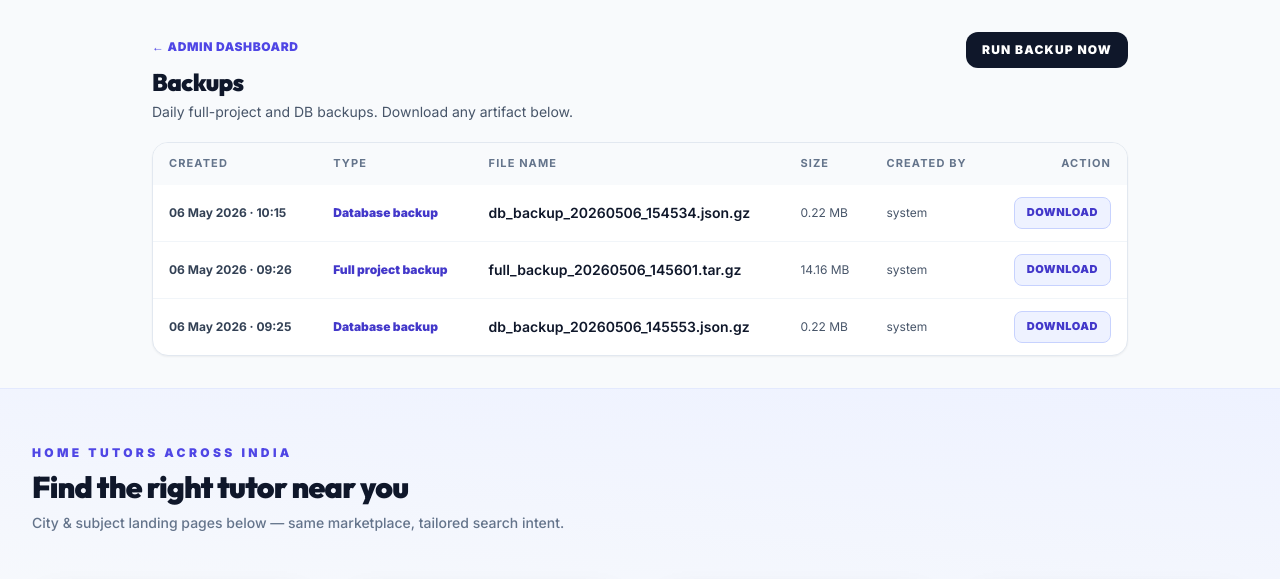
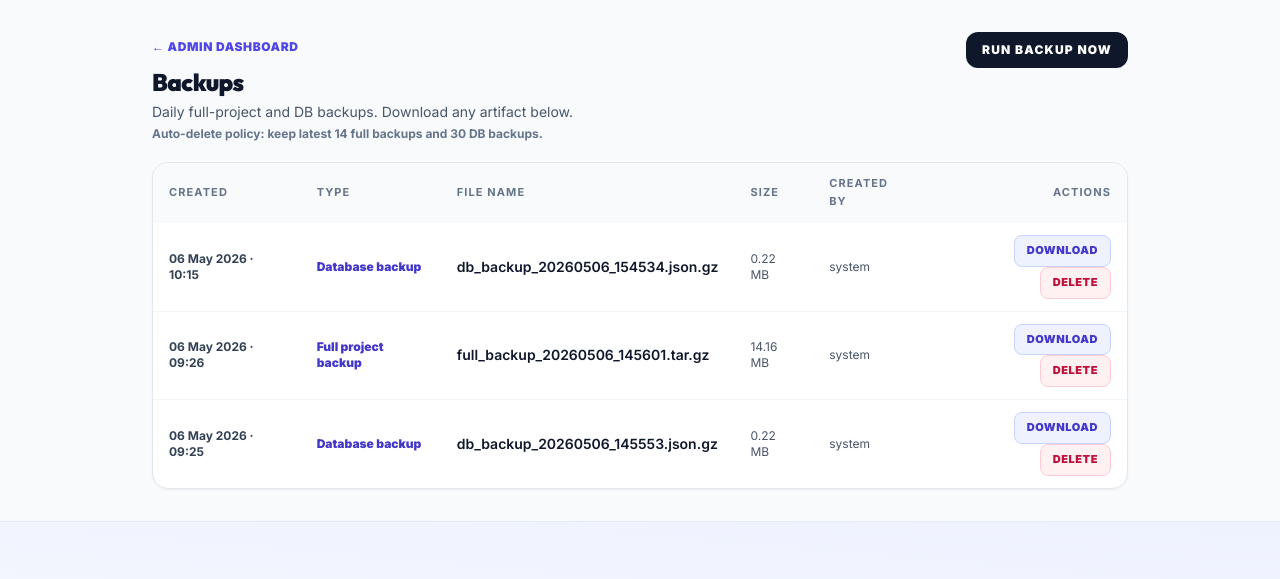
Before and after one commit to kriyespro/sd-rankjee2026, a Django app: page /admin/backups/ in a window 1280 px wide. Shown: the part 65-644 px from the top of the page. Run offline with Django 5.2, Linux system fonts and the light colour scheme; a user stored in the database is signed in; data comes from the database, SQL or seed files in the repository; both versions use the stored data as it was after the commit; parts of the project's set-up code (start-up, migrations or seed data) failed here and were passed over; some libraries are stand-ins or nearby versions.

Commit message:
blog paste-flow + internal linking + backup center retention/delete

```diff
--- a/dashboard/forms.py
+++ b/dashboard/forms.py
@@ -231,7 +231,9 @@ class VipBlogPostForm(_StyledModelForm):
         )
         self.fields["body"].required = False
         self.fields["body"].help_text = (
-            "Optional manual markdown override. Leave blank to auto-build from H1, sections, and links below."
+            "Paste full SEO article draft here (SEO Metadata + content supported). "
+            "System auto-cleans research sections and auto-fills title/slug/meta when possible. "
+            "Leave blank to auto-build from H1, sections, and links below."
         )
         self.fields["body"].widget.attrs.setdefault(
             "placeholder",
--- a/dashboard/urls.py
+++ b/dashboard/urls.py
@@ -12,6 +12,7 @@ urlpatterns = [
     path('backups/', views.backup_center, name='backup_center'),
     path('backups/create/', views.backup_create_now, name='backup_create_now'),
     path('backups/<int:backup_id>/download/', views.backup_download, name='backup_download'),
+    path('backups/<int:backup_id>/delete/', views.backup_delete, name='backup_delete'),
     # Backward-compatible alias for already-open forms/bookmarks.
     path('vip/blog/new/', views.blog_post_create, name='vip_blog_post_create'),
     path('study/', views.dashboard_study, name='study'),
--- a/dashboard/views.py
+++ b/dashboard/views.py
@@ -2,6 +2,7 @@ import logging
 import ipaddress
 import calendar
 
+from django.conf import settings
 from django.shortcuts import render, redirect, get_object_or_404
 from django.contrib import messages
 from django.contrib.auth.decorators import login_required
@@ -43,7 +44,7 @@ try:
     from .models import SeoTarget
 except ImportError:
     SeoTarget = None
-from .backup_utils import create_backups, notify_superusers_for_backups
+from .backup_utils import create_backups, delete_backup_artifact, notify_superusers_for_backups
 from .models import BackupArtifact, StudentDailyClassLog
 try:
     from axes.models import AccessLog
@@ -845,6 +846,8 @@ def backup_center(request):
         {
             "backups": backups,
             "seo_title": "Backups — Admin",
+            "backup_keep_full": getattr(settings, "BACKUP_KEEP_FULL_COUNT", 14),
+            "backup_keep_db": getattr(settings, "BACKUP_KEEP_DB_COUNT", 30),
         },
     )
 
@@ -880,6 +883,21 @@ def backup_download(request, backup_id):
         filename=item.file_name,
         content_type="application/octet-stream",
     )
+
+
+@login_required
+def backup_delete(request, backup_id):
+    if request.method != "POST":
+        return redirect("dashboard:backup_center")
+    if not _staff_only(request):
+        messages.error(request, "Only staff users can delete backups.")
+        return redirect("dashboard:index")
+
+    item = get_object_or_404(BackupArtifact, pk=backup_id)
+    name = item.file_name
+    delete_backup_artifact(item)
+    messages.success(request, f"Deleted backup: {name}")
+    return redirect("dashboard:backup_center")
 
 
 def _superuser_only(request):
--- a/rankjee/settings.py
+++ b/rankjee/settings.py
@@ -345,6 +345,10 @@ LOGIN_REDIRECT_URL = '/admin/'
 LOGOUT_REDIRECT_URL = '/'
 SITE_BASE_URL = os.environ.get('SITE_BASE_URL', 'http://127.0.0.1:8000').rstrip('/')
 SITE_ID = int(os.environ.get('SITE_ID', '1'))
+
+# Backup retention policy (auto-delete older backups after each backup run).
+BACKUP_KEEP_FULL_COUNT = int(os.environ.get("BACKUP_KEEP_FULL_COUNT", "14"))
+BACKUP_KEEP_DB_COUNT = int(os.environ.get("BACKUP_KEEP_DB_COUNT", "30"))
 CANONICAL_HOST = os.environ.get('CANONICAL_HOST', '').strip().lower()
 CANONICAL_HOST_REDIRECT_ENABLED = _env_bool(
     'CANONICAL_HOST_REDIRECT_ENABLED',
--- a/templates/dashboard/backups.jinja
+++ b/templates/dashboard/backups.jinja
@@ -8,6 +8,7 @@
             <a href="{{ url('dashboard:index') }}" class="text-xs font-black uppercase tracking-wider text-indigo-600 hover:underline">← Admin dashboard</a>
             <h1 class="mt-2 text-2xl font-black tracking-tight text-slate-900">Backups</h1>
             <p class="mt-1 text-sm text-slate-600">Daily full-project and DB backups. Download any artifact below.</p>
+            <p class="mt-1 text-xs font-bold text-slate-500">Auto-delete policy: keep latest {{ backup_keep_full }} full backups and {{ backup_keep_db }} DB backups.</p>
         </div>
         <form method="post" action="{{ url('dashboard:backup_create_now') }}">
             <input type="hidden" name="csrfmiddlewaretoken" value="{{ csrf_token }}">
@@ -26,7 +27,7 @@
                     <th class="px-4 py-3">File name</th>
                     <th class="px-4 py-3">Size</th>
                     <th class="px-4 py-3">Created by</th>
-                    <th class="px-4 py-3 text-right">Action</th>
+                    <th class="px-4 py-3 text-right">Actions</th>
                 </tr>
             </thead>
             <tbody class="divide-y divide-slate-100">
@@ -41,6 +42,12 @@
                         <a href="{{ url('dashboard:backup_download', backup_id=b.id) }}" class="inline-flex rounded-lg border border-indigo-200 bg-indigo-50 px-3 py-1.5 text-[11px] font-black uppercase tracking-wider text-indigo-700 hover:bg-indigo-100">
                             Download
                         </a>
+                        <form method="post" action="{{ url('dashboard:backup_delete', backup_id=b.id) }}" class="inline-block ml-2" onsubmit="return confirm('Delete backup {{ b.file_name }}?');">
+                            <input type="hidden" name="csrfmiddlewaretoken" value="{{ csrf_token }}">
+                            <button type="submit" class="inline-flex rounded-lg border border-rose-200 bg-rose-50 px-3 py-1.5 text-[11px] font-black uppercase tracking-wider text-rose-700 hover:bg-rose-100">
+                                Delete
+                            </button>
+                        </form>
                     </td>
                 </tr>
                 {% else %}
--- a/templates/dashboard/vip_blog_post.jinja
+++ b/templates/dashboard/vip_blog_post.jinja
@@ -8,6 +8,7 @@
             <a href="{{ url('dashboard:index') }}" class="text-xs font-black uppercase tracking-wider text-indigo-600 hover:underline">← Dashboard</a>
             <h1 class="mt-2 text-2xl font-black tracking-tight text-slate-900">{{ page_title or 'Publish blog post' }}</h1>
             <p class="mt-1 text-sm text-slate-600">{{ page_hint or 'Goes live immediately with your account as author. Leave slug blank to auto-generate from the title.' }}</p>
+            <p class="mt-1 text-xs font-bold text-slate-500">Paste mode: You can paste full SEO format (SEO Metadata + article). The system auto-fills title/slug/meta and removes research blocks.</p>
         </div>
         <a href="{{ url('blog:index') }}" class="text-xs font-black uppercase tracking-wider text-slate-600 hover:text-indigo-600">View blog →</a>
     </div>
```
Also changed, not shown: dashboard/backup_utils.py (+44 -0 lines), db.sqlite3.
